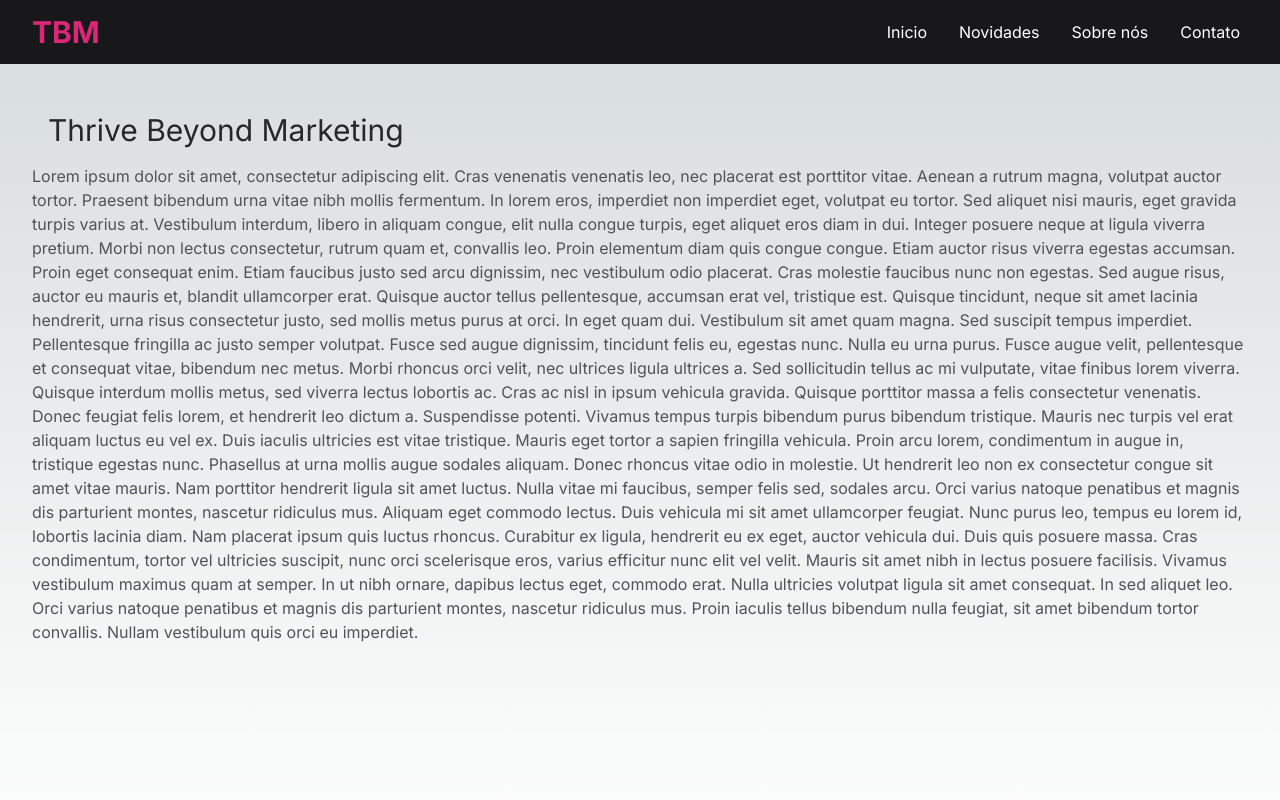
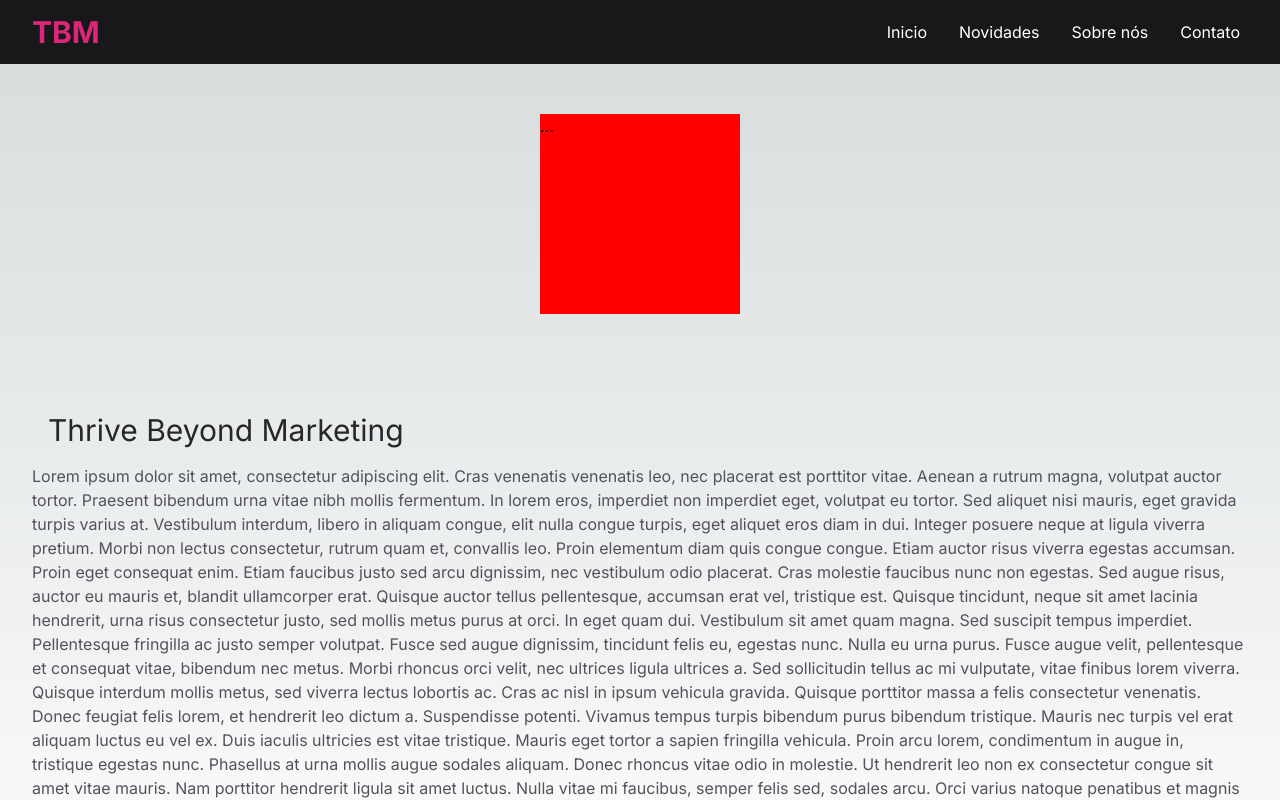
Before and after one commit to i-roger/tbm, a Next.js app: page / in a window 1280 px wide. Shown: the top 800 px of the page. Built offline with nearby package versions, Linux system fonts and the light colour scheme.

Commit message:
Added carousel!

```diff
--- /dev/null
+++ b/src/app/components/carousel.tsx
@@ -0,0 +1,34 @@
+export default function Carousel() {
+  return (
+    <div style={carouselStyles.container} className="container">
+      <div style={carouselStyles.box} className="m4">...</div>
+      <div style={carouselStyles.box} className="box">...</div>
+      <div style={carouselStyles.box} className="box">...</div>
+      <div style={carouselStyles.box} className="box">...</div>
+      <div style={carouselStyles.box} className="box">...</div>
+      <div style={carouselStyles.box} className="box">...</div>
+    </div>
+  );
+}
+
+const carouselStyles = {
+    container: {
+        overflow: 'auto',
+        display: 'flex',
+        justifyCenter: 'center',
+        alignItems:'center',
+        scrollSnapType: 'x mandatory',
+        width: 200,
+        height: 300,
+
+    },
+    box: {
+        height: 200,
+        width: 200,
+        background: 'red',
+        marginRight: '5px',
+        flexShrink: 0,
+        scrollSnapAlign: 'start',
+
+    }
+}
--- a/src/app/page.tsx
+++ b/src/app/page.tsx
@@ -2,6 +2,7 @@
 import Image from "next/image";
 import Navbar from "./components/navbar"
 import Card from "./components/card"
+import Carousel from "./components/carousel"
 
 export default function Home() {
 
@@ -9,7 +10,9 @@
     <>
     <Navbar />
     <main className="flex min-h-screen flex-col items-center">
-      <Card/>
+      <Carousel />
+      <Card />
+
     </main>
     </>
   );
```
